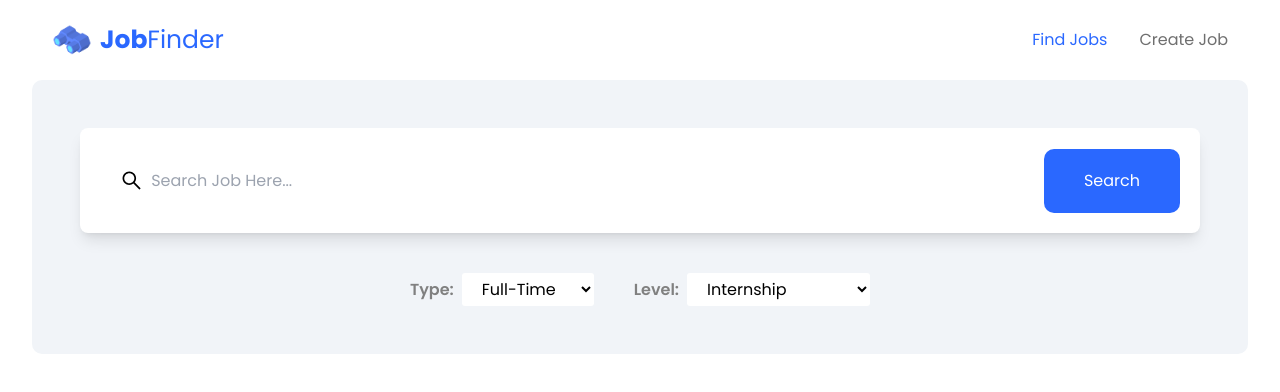
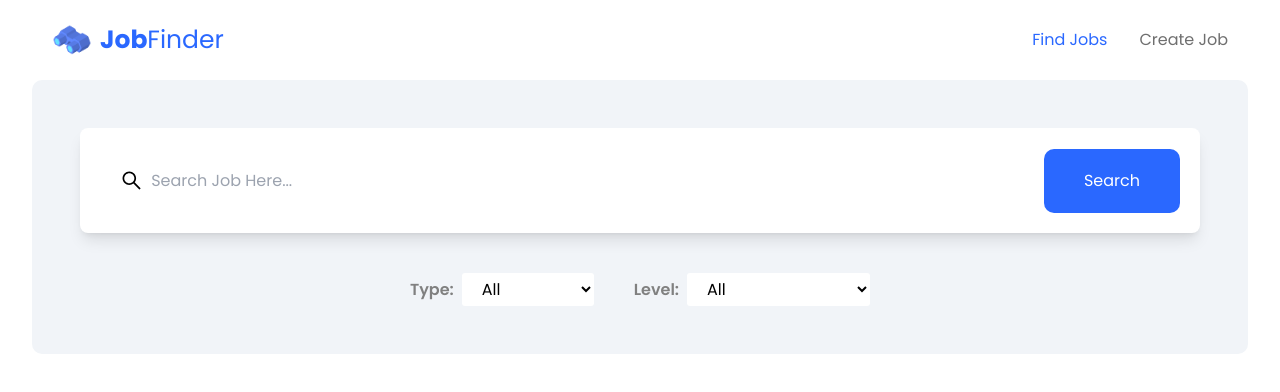
Before and after one commit to ArtSkyes/job-finder, a React (Vite) app: page / in a window 1280 px wide. Shown: the top 392 px of the page. Built offline with nearby package versions, Linux system fonts and the light colour scheme; no server answers.

Commit message:
changed search state

```diff
--- a/src/components/Search.jsx
+++ b/src/components/Search.jsx
@@ -3,8 +3,8 @@ import { AiOutlineCloseCircle, AiOutlineSearch } from 'react-icons/ai';
 
 const Search = ({ jobs, setFilteredJobs }) => {
     const [jobSearch, setJobSearch] = useState('');
-    const [type, setType] = useState('Full-Time');
-    const [level, setLevel] = useState('Internship');
+    const [type, setType] = useState('All');
+    const [level, setLevel] = useState('All');
     const [company, setCompany] = useState('');
     const [title, setTitle] = useState('');
 
```
